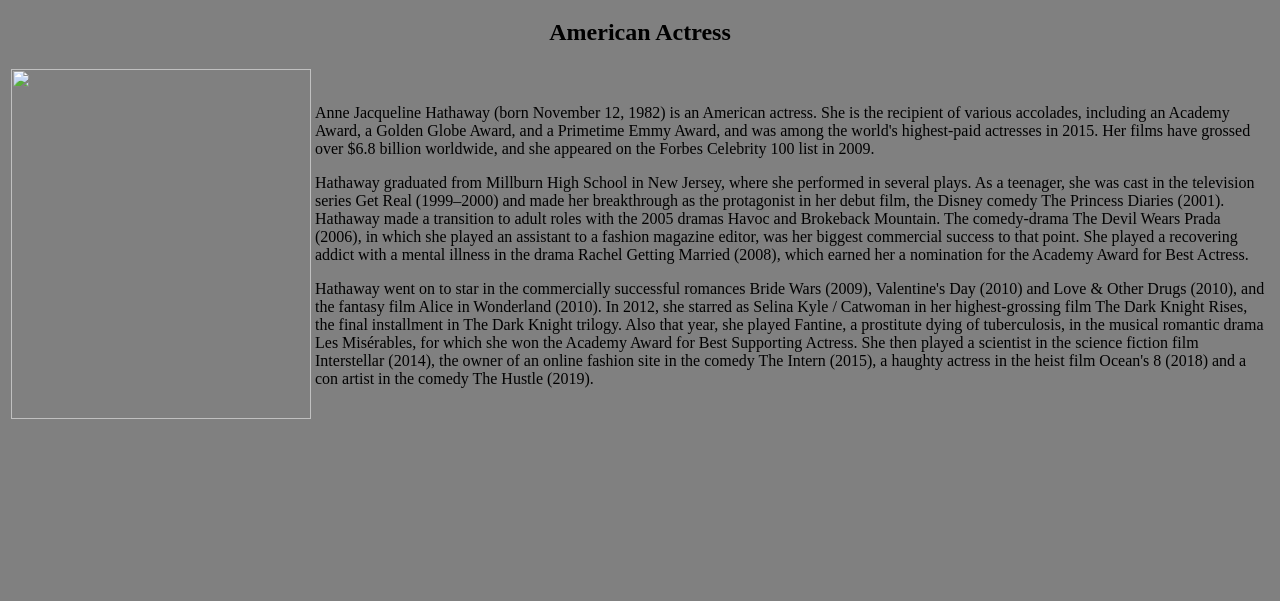
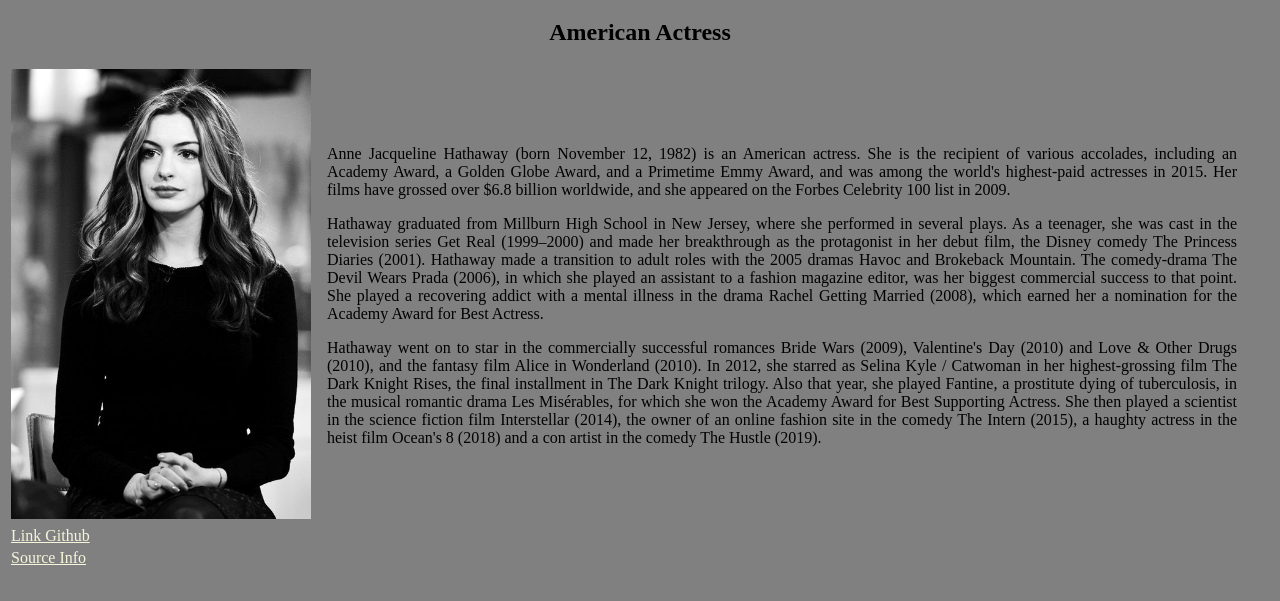
Before and after one commit to nuranitamrdn/employee-survey, a plain HTML site: page index.html in a window 1280 px wide. Shown: the part 61-662 px from the top of the page. Drawn offline with Linux system fonts and the light colour scheme.

Commit message:
update tampilan

```diff
--- a/index.html
+++ b/index.html
@@ -13,11 +13,28 @@
             <center><h2>American Actress</h2></center>
             <table>
                 <tr>
-                    <td><img src="anne.jpeg" width="300" height="350"/></td>
+                    <td><img src="anne.jpg" width="300" height="450"/></td>
+                    <td></td>
+                    <td></td>
+                    <td></td>
                     <td><p>Anne Jacqueline Hathaway (born November 12, 1982) is an American actress. She is the recipient of various accolades, including an Academy Award, a Golden Globe Award, and a Primetime Emmy Award, and was among the world's highest-paid actresses in 2015. Her films have grossed over $6.8 billion worldwide, and she appeared on the Forbes Celebrity 100 list in 2009.</p>
                             Hathaway graduated from Millburn High School in New Jersey, where she performed in several plays. As a teenager, she was cast in the television series Get Real (1999–2000) and made her breakthrough as the protagonist in her debut film, the Disney comedy The Princess Diaries (2001). Hathaway made a transition to adult roles with the 2005 dramas Havoc and Brokeback Mountain. The comedy-drama The Devil Wears Prada (2006), in which she played an assistant to a fashion magazine editor, was her biggest commercial success to that point. She played a recovering addict with a mental illness in the drama Rachel Getting Married (2008), which earned her a nomination for the Academy Award for Best Actress.
                         <p>Hathaway went on to star in the commercially successful romances Bride Wars (2009), Valentine's Day (2010) and Love & Other Drugs (2010), and the fantasy film Alice in Wonderland (2010). In 2012, she starred as Selina Kyle / Catwoman in her highest-grossing film The Dark Knight Rises, the final installment in The Dark Knight trilogy. Also that year, she played Fantine, a prostitute dying of tuberculosis, in the musical romantic drama Les Misérables, for which she won the Academy Award for Best Supporting Actress. She then played a scientist in the science fiction film Interstellar (2014), the owner of an online fashion site in the comedy The Intern (2015), a haughty actress in the heist film Ocean's 8 (2018) and a con artist in the comedy The Hustle (2019).</p>
                     </td>
+                    <td></td>
+                    <td></td>
+                    <td></td>
+                    <td></td>
+                    <td></td>
+                    <td></td>
+                    <td></td>
+                    <td></td>
+                </tr>
+                <tr>
+                    <td><a href="https://github.com/nuranitamrdn/workshop-front-end">Link Github</a></td>
+                </tr>
+                <tr>
+                    <td><a href="https://en.wikipedia.org/wiki/Anne_Hathaway">Source Info</a></td>
                 </tr>
             </table>
         </div>
--- a/style.css
+++ b/style.css
@@ -1,7 +1,33 @@
 html{
     background-color: grey;
+    text-align: justify;
 }
 
-h1::before {
-    content: url(anne.jpeg);
+table{
+    font-size: 16px;
 }
+
+/*unvisited link*/
+a:link{
+    color: beige;
+}
+
+/*visited link*/
+a:visited{
+    color: white;
+}
+
+/*mouse over link*/
+a:hover{
+    color: beige;
+}
+
+/*selected link*/
+a:active{
+    background-color: blueviolet;
+}
+
+a.highlight:hover {
+    color: #ff0000;
+    font-size: 22px;
+    }
```
